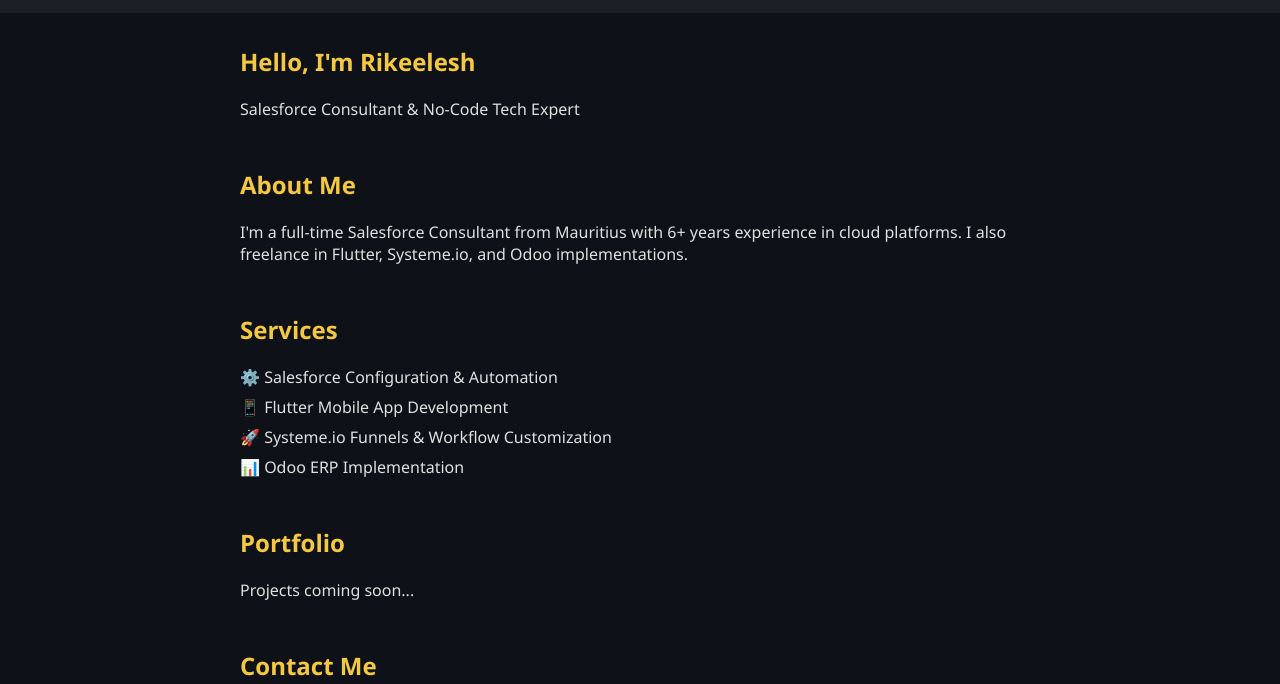
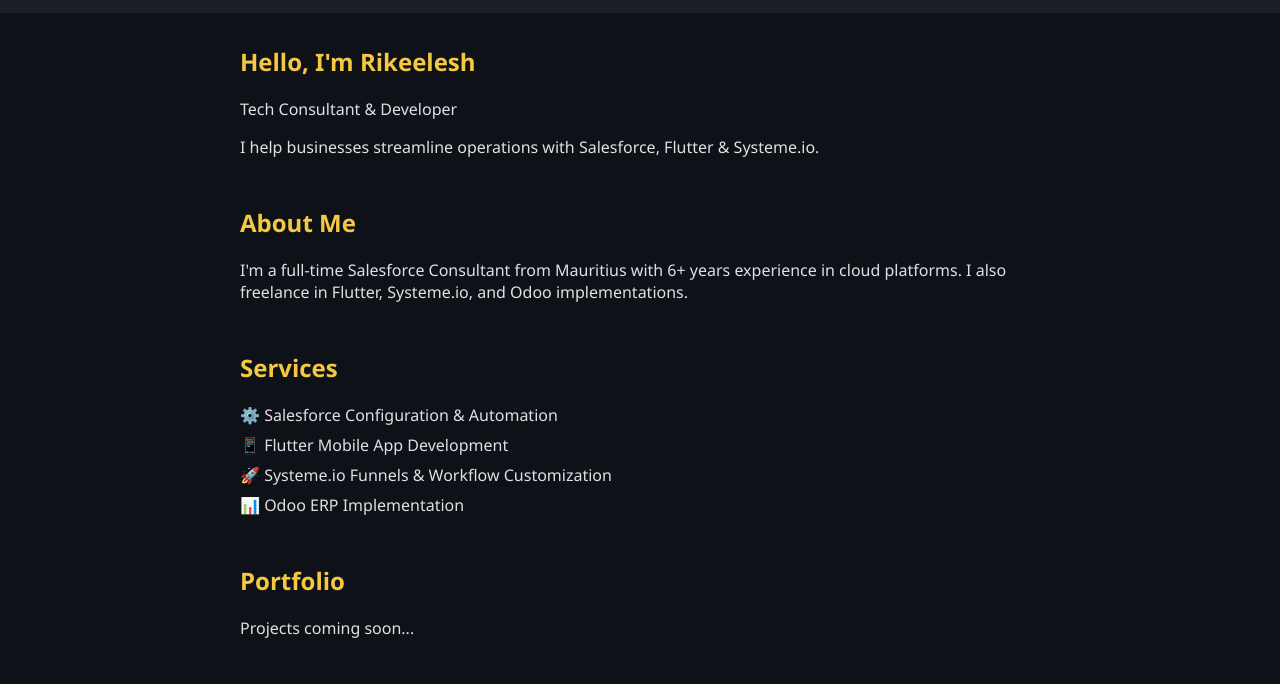
Before and after one commit to Rikeelesh/rikeelesh.github.io, a plain HTML site: page index.html in a window 1280 px wide. Shown: the part 52-736 px from the top of the page. Drawn offline with Linux system fonts and the light colour scheme.

Commit message:
Update index.html

```diff
--- a/index.html
+++ b/index.html
@@ -21,7 +21,8 @@
   <main>
     <section id="hero">
       <h1>Hello, I'm <span class="accent">Rikeelesh</span></h1>
-      <p>Salesforce Consultant & No-Code Tech Expert</p>
+      <p>Tech Consultant & Developer</p>
+      <p>I help businesses streamline operations with Salesforce, Flutter & Systeme.io.</p>
     </section>
 
     <section id="about">
```
